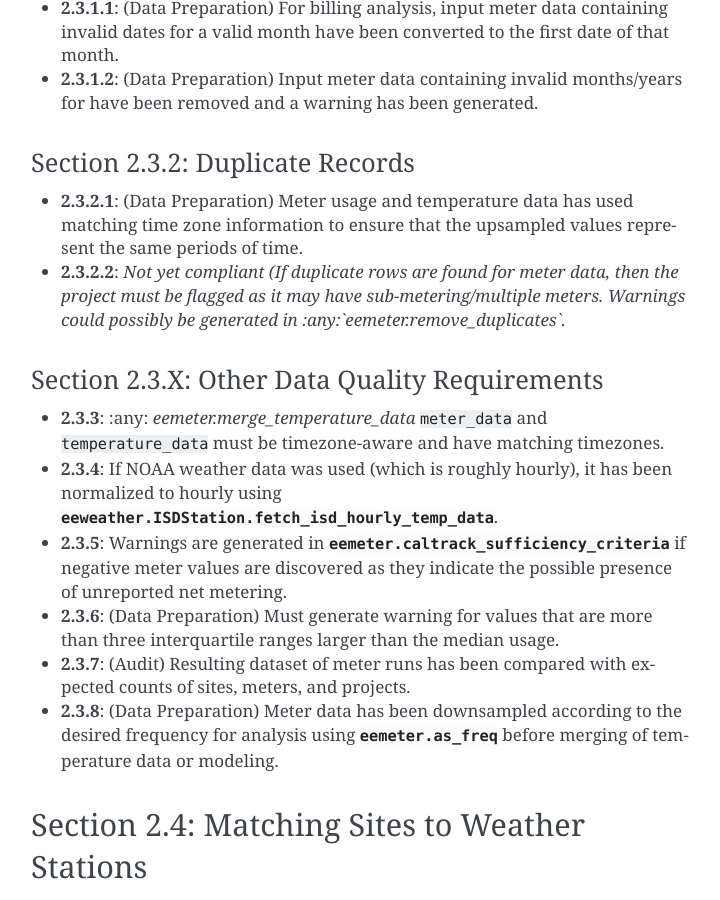
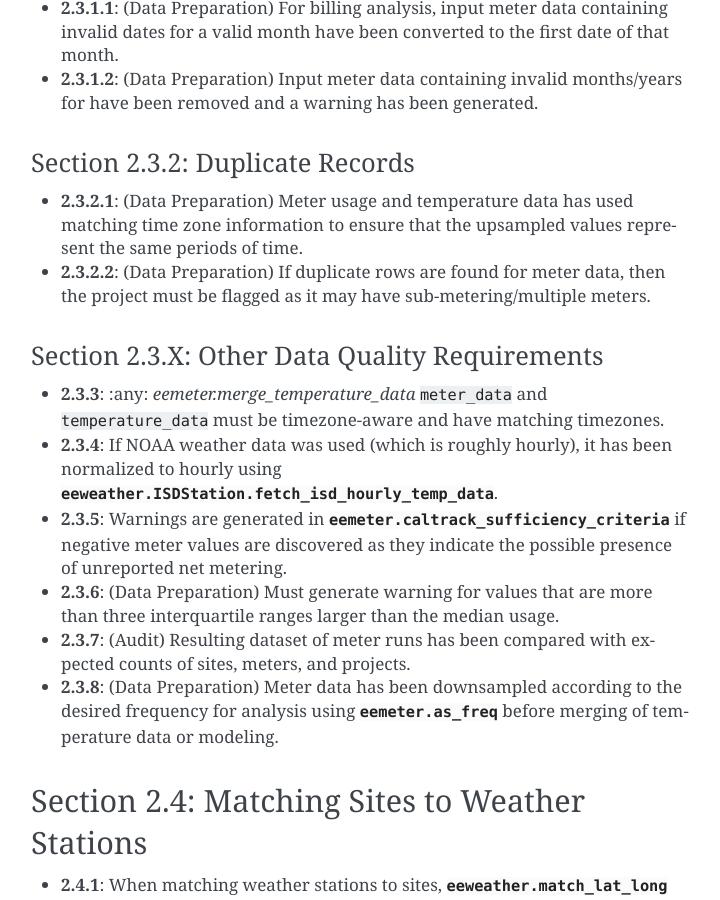
Before and after one commit to openeemeter/eemeter, a Sphinx documentation site: the page built from docs/caltrack_compliance.rst, in a window 1280 px wide and 900 px high, scrolled down 1484 px. Shown: the whole window, without its empty margins (389-1109 px from the left). Built offline with Sphinx 7.4.7, drawn with Linux system fonts in a browser that asks for light colours.

Commit message:
maded small change to doc to match new compliance

```diff
--- a/docs/caltrack_compliance.rst
+++ b/docs/caltrack_compliance.rst
@@ -61,7 +61,7 @@ Section 2.3.2: Duplicate Records
 
 
 - **2.3.2.1**: (Data Preparation) Meter usage and temperature data has used matching time zone information to ensure that the upsampled values represent the same periods of time.
-- **2.3.2.2**: *Not yet compliant (If duplicate rows are found for meter data, then the project must be flagged as it may have sub-metering/multiple meters. Warnings could possibly be generated in :any:`eemeter.remove_duplicates`.*
+- **2.3.2.2**: (Data Preparation) If duplicate rows are found for meter data, then the project must be flagged as it may have sub-metering/multiple meters.
 
 
 Section 2.3.X: Other Data Quality Requirements
```
